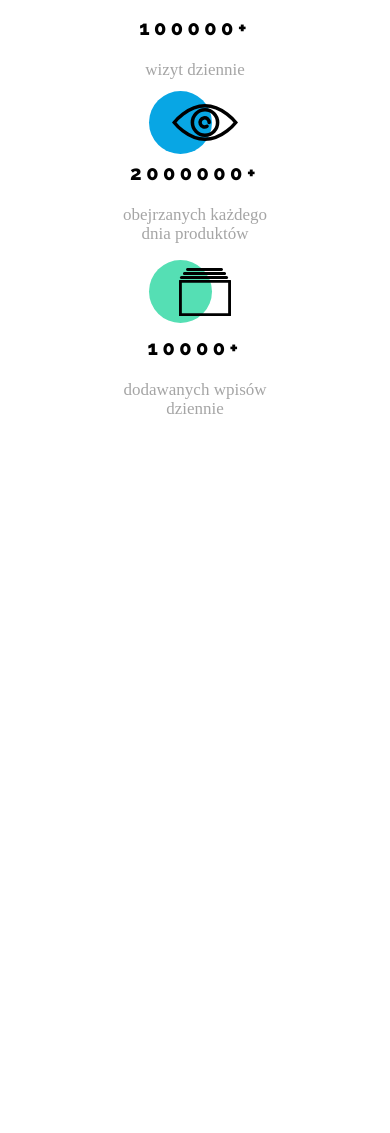
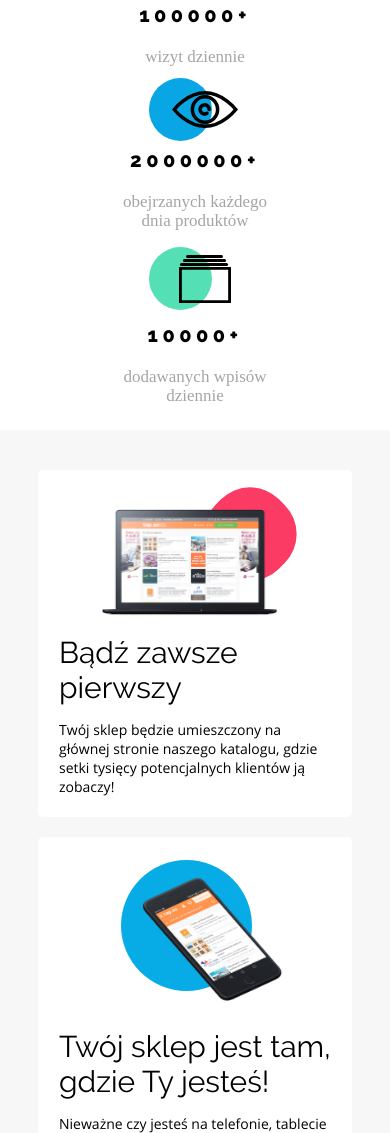
Before and after one commit to krzysztof-kuik/Project_webpage_rwd, a website built with webpack: page src/index.html in a window 390 px wide. Shown: the part 867-2000 px from the top of the page. Before the commit the page ends 1335 px from the top, so only its background shows below. Built offline with nearby package versions, Linux system fonts and the light colour scheme.

Commit message:
description section mobile complete

```diff
--- a/src/index.html
+++ b/src/index.html
@@ -55,7 +55,7 @@
 
     <div class="info__image"></div>
 
-    <div class="stats-section">
+    <div class="stats-section main-width">
       <div class="stats">
         <h2 class="stats__header">Najpopularniejsza platforma sprzedażowa w kraju</h2>
         <div class="stats-container">
@@ -82,6 +82,37 @@
 
   </section>
 
+  <section class="description main-width">
+
+    <div class="desc-container alt-width">
+      <img src="./images/Macbook.png" alt="laptop" class="desc-container__icon">
+      <h2 class="desc-container__header">Bądź zawsze pierwszy</h2>
+      <p class="desc-container__description">Twój sklep będzie umieszczony na głównej stronie naszego katalogu, gdzie
+        setki tysięcy potencjalnych klientów ją
+        zobaczy!</p>
+    </div>
+
+    <div class="desc-container alt-width">
+      <img src="./images/iPhone.png" alt="phone" class="desc-container__icon">
+      <h2 class="desc-container__header">Twój sklep jest tam, gdzie Ty jesteś!</h2>
+      <p class="desc-container__description">Nieważne czy jesteś na telefonie, tablecie czy komputerze. Wszystkie
+        potrzebne Ci operacje masz w zasięgu ręki.</p>
+    </div>
+
+    <div class="desc-divided alt-width">
+      <div class="desc-container-first">
+        <h2 class="desc-container__header">Twój sklep jest tam, gdzie Ty jesteś!</h2>
+        <p class="desc-container__description">Nieważne czy jesteś na telefonie, tablecie czy komputerze. Wszystkie
+          potrzebne Ci operacje masz w zasięgu ręki.</p>
+      </div>
+      <div class='desc-container-second'>
+        <img class="desc-container-second__img" src="./images/Trumpet.png" alt="trumpet">
+      </div>
+    </div>
+
+
+  </section>
+
 
 
 </body>
--- a/src/scss/main.scss
+++ b/src/scss/main.scss
@@ -5,3 +5,4 @@
 @import './modules/reset';
 @import './partials/navBar';
 @import './partials/infoSection';
+@import './partials/descriptionSection';
--- a/src/scss/modules/_fonts.scss
+++ b/src/scss/modules/_fonts.scss
@@ -1,2 +1,2 @@
-$raleway : 'raleway';
-$openSans : 'open sans';
+$raleway : 'raleway', sans-serif;
+$openSans : 'open sans', sans-serif;
--- /dev/null
+++ b/src/scss/partials/_descriptionSection.scss
@@ -0,0 +1,95 @@
+.description {
+    background-color: rgba(247, 247, 247, 1);
+    padding: 20px;
+
+    .alt-width {
+        width: 314px;
+        margin: 20px auto;
+        border-radius: 5px;
+    }
+
+    .desc-container,
+    .desc-container-first {
+        background-color: rgba(255, 255, 255, 1);
+        border-radius: 5px;
+        padding: 21px;
+        position: relative;
+        z-index: 1;
+
+        .desc-container__header {
+            margin: 15px 0;
+            font-family: $raleway;
+            font-weight: 400;
+            font-size: 30px;
+
+        }
+
+        .desc-container__description {
+            font-family: $openSans;
+            font-weight: 400;
+            font-size: 14px;
+
+        }
+    }
+
+    .desc-container:nth-of-Type(1) {
+
+        &:after {
+            content: '';
+            width: 90px;
+            height: 90px;
+            background-color: rgba(251, 59, 100, 1);
+            border-radius: 41px;
+            position: absolute;
+            top: 19px;
+            right: 57px;
+            transform: rotate(45deg);
+            z-index: -1;
+        }
+
+        .desc-container__icon {
+            width: 192px;
+            margin: 17px 45px 0 35px;
+        }
+    }
+
+    .desc-container:nth-of-Type(2) {
+
+        &:after {
+            content: '';
+            width: 131px;
+            height: 131px;
+            background-color: rgba(7, 172, 230, 1);
+            border-radius: 50%;
+            position: absolute;
+            top: 23px;
+            right: 100px;
+            z-index: -1;
+        }
+
+        .desc-container__icon {
+            width: 175px;
+            margin: 17px 30px 0 70px;
+        }
+    }
+
+    .desc-divided {
+        .desc-container-first {}
+
+        .desc-container-second {
+            width: 100;
+            background-color: rgba(85, 223, 180, 1);
+            border-radius: 5px;
+
+            .desc-container-second__img {
+                width: 100%;
+                height: auto;
+                position: relative;
+                top: 32px;
+                right: 32px;
+
+            }
+        }
+
+    }
+}
--- a/src/scss/partials/_infoSection.scss
+++ b/src/scss/partials/_infoSection.scss
@@ -67,6 +67,15 @@
         background-size: cover;
         background-position: center;
         background-repeat: no-repeat;
+        position: relative;
+        &:after {
+            content: '';
+            width: 100%;
+            height: 13%;
+            position: absolute;
+            bottom:0px;
+            background-color: rgba(255, 255, 255, 1);
+        }
 
         @media screen and (min-width: $breakPoint) {
             height: 594px;
@@ -77,16 +86,24 @@
     .stats-section {
         background-color: white;
         z-index: 1;
-        transform: translateY(-37px);
         width: 100%;
-        position: absolute;
-        @media screen and (min-width: $breakPoint) {
-            transform: translateY(-80px);
-        }
+        position: relative;
+
+
+        // @media screen and (min-width: $breakPoint) {
+        //     transform: translateY(-80px);
+        // }
 
         .stats {
             width: 303px;
-            margin: 50px auto;
+            margin: 0 auto;
+
+            @media screen and (min-width: $breakPoint) {
+                display: flex;
+                flex-wrap: wrap;
+                width: 700px;
+                justify-content: space-between;
+            }
 
             .stats__header {
                 font-family: $raleway;
@@ -94,6 +111,10 @@
                 font-size: 30px;
                 line-height: 35px;
                 text-align: center;
+
+                @media screen and (min-width: $breakPoint) {
+                    margin: 100px auto 0 auto;
+                }
             }
 
             .stats-container {
@@ -103,6 +124,13 @@
                 margin: 25px auto;
                 max-width: 176px;
                 text-align: center;
+
+                @media screen and (min-width: $breakPoint) {
+                    margin: 100px 0;
+                    &:nth-last-of-type(2){
+                        transform: translateX(24px);
+                    }
+                }
 
                 .stats-container__image {
                     transform: translateX(10px);
@@ -126,14 +154,17 @@
 
                     }
                 }
+
                 .stats-container__null.null-first::before {
                     background-color: rgba(251, 59, 100, 1);
                     bottom: -56px;
                 }
+
                 .stats-container__null.null-second::before {
                     background-color: rgba(8, 166, 228, 1);
                     bottom: -50px;
                 }
+
                 .stats-container__null.null-third::before {
                     background-color: rgba(85, 223, 180, 1);
                     bottom: -55px;
```
Also changed, not shown: dist/images/Macbook.png (added), dist/images/Trumpet.png (added), dist/images/iPhone.png (added), dist/index.html, dist/main.css, dist/out.js. Lines whose indentation alone changed are shown as unchanged.
